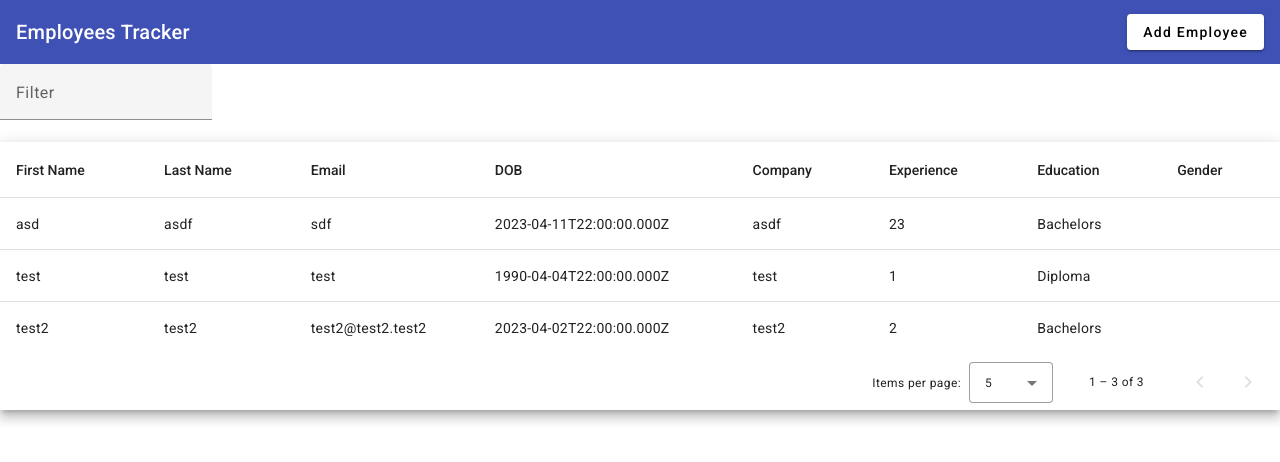
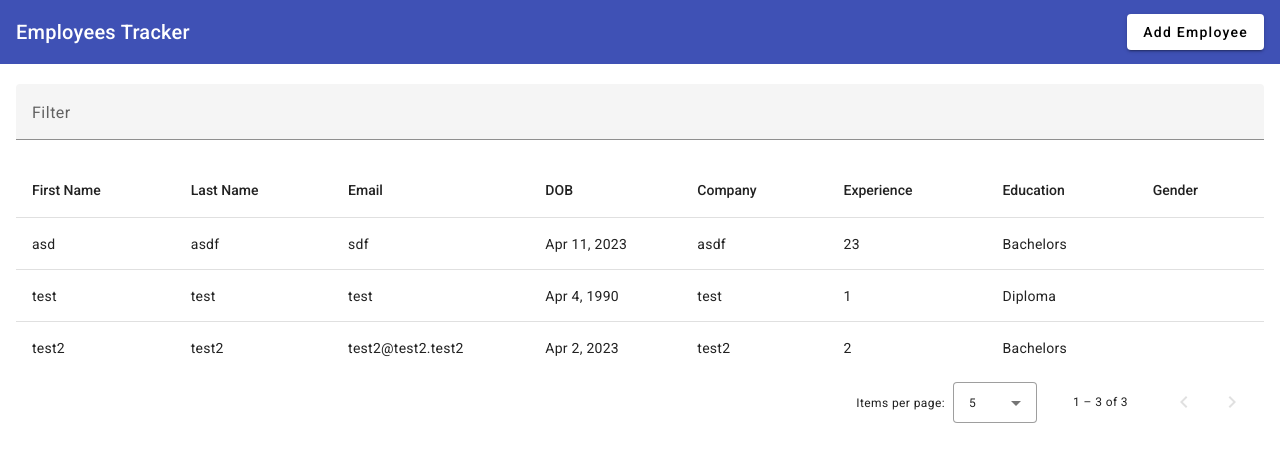
Before and after one commit to Ramish93/Angular-Employee-Tracker, an Angular app: page / in a window 1280 px wide. Shown: the top 462 px of the page. Built offline with nearby package versions, Linux system fonts and the light colour scheme; data requests are answered from the project's data file.

Commit message:
filter is working on the table, added some custom css to make it look good

```diff
--- a/src/app/app.component.html
+++ b/src/app/app.component.html
@@ -5,12 +5,18 @@
   <button mat-raised-button (click)="addEditEmpForm()">Add Employee</button>
 </mat-toolbar>
 
+<div class="main-table-body">
   <mat-form-field>
     <mat-label>Filter</mat-label>
-  <input matInput (keyup)="applyFilter($event)" placeholder="Ex. Mia" #input />
+    <input
+      matInput
+      (keyup)="applyFilter($event)"
+      placeholder="Ex. Mia"
+      #input
+    />
   </mat-form-field>
 
-<div class="mat-elevation-z8">
+  <div class="table-container">
     <table mat-table [dataSource]="dataSource" matSort>
       <!-- ID Column -->
       <ng-container matColumnDef="id">
@@ -35,7 +41,7 @@
       </ng-container>
       <ng-container matColumnDef="dob">
         <th mat-header-cell *matHeaderCellDef mat-sort-header>DOB</th>
-      <td mat-cell *matCellDef="let row">{{ row.dob }}</td>
+        <td mat-cell *matCellDef="let row">{{ row.dob | date }}</td>
       </ng-container>
       <ng-container matColumnDef="gender">
         <th mat-header-cell *matHeaderCellDef mat-sort-header>Gender</th>
@@ -70,3 +76,4 @@
       aria-label="Select page of users"
     ></mat-paginator>
   </div>
+</div>
--- a/src/app/app.component.scss
+++ b/src/app/app.component.scss
@@ -1,3 +1,12 @@
 .example-spacer {
   flex: 1 1 auto;
 }
+
+.main-table-body {
+  padding-top: 20px;
+  margin: 0 auto;
+  max-width: 1248px;
+  mat-form-field {
+    width: 100%;
+  }
+}
```
Lines whose indentation alone changed are shown as unchanged.
